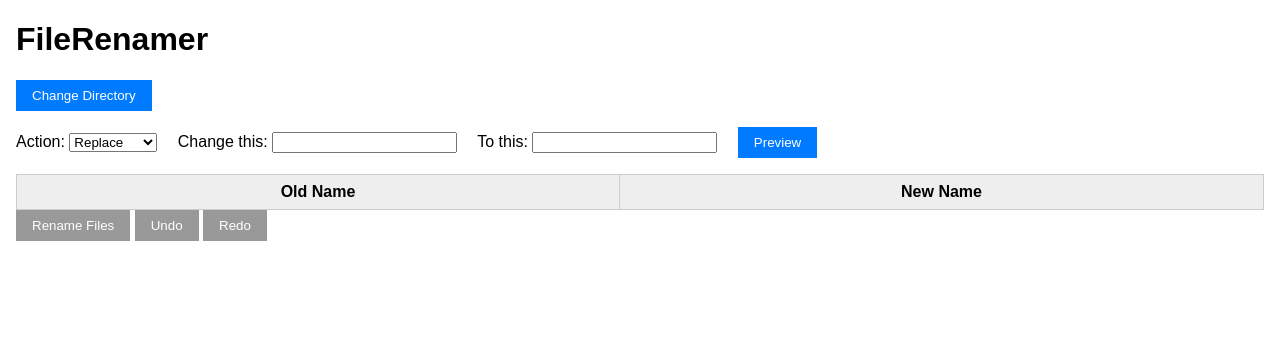
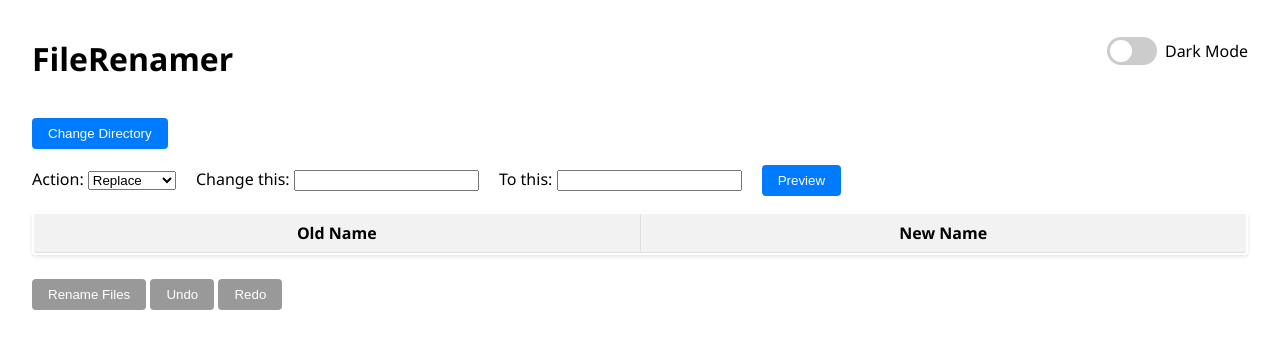
Before and after one commit to TurbulentRice/filerenamer, a Flask app: page / in a window 1280 px wide. Shown: the top 349 px of the page. Run offline with Flask 2, Linux system fonts and the light colour scheme; data that the repository does not hold is empty.

Commit message:
revamp styling

```diff
--- a/filerenamer/static/style.css
+++ b/filerenamer/static/style.css
@@ -1,7 +1,149 @@
-body { font-family: sans-serif; margin: 1rem; }
-table { border-collapse: collapse; width: 100%; margin-top: 1rem; }
-th, td { border: 1px solid #ccc; padding: 0.5rem; }
-th { background: #eee; }
+:root {
+  --bg: #ffffff;
+  --fg: #000000;
+  --accent: #007bff;
+  --table-head: #f2f2f2;
+  --disabled: #999999;
+  --table-border: #999999;
+}
+body.dark-mode {
+  --bg: #1e1e1e;
+  --fg: #d4d4d4;
+  --accent: #4dabf7;
+  --table-head: #2d2d2d;
+  --disabled: #555555;
+  --table-border: #d4d4d4;
+}
+body {
+  font-family: "Segoe UI", Arial, sans-serif;
+  margin: 1rem 2rem;
+  background: var(--bg);
+  color: var(--fg);
+  transition: background 0.2s ease, color 0.2s ease;
+}
 input, select { margin-right: 1rem; }
-.button { padding: 0.5rem 1rem; background: #007BFF; color: white; border: none; cursor: pointer; }
-.button:disabled { background: #999; }
+ .button {
+  padding: 0.5rem 1rem;
+  background: var(--accent);
+  color: #fff;
+  border: none;
+  border-radius: 4px;
+  cursor: pointer;
+}
+.button:disabled {
+  background: var(--disabled);
+  cursor: not-allowed;
+}
+#applyBtn, #undoBtn, #redoBtn {
+  margin-top: 0.5rem;
+}
+table {
+  border-collapse: collapse;
+  width: 100%;
+  margin-top: 1rem;
+  margin-bottom: 1rem;
+  table-layout: fixed;
+  border: 2px solid var(--table-border);
+  border-radius: 4px;
+  box-shadow: 0 2px 4px rgba(0, 0, 0, 0.1);
+  overflow: hidden;
+}
+th, td {
+  border-bottom: 1px solid #e0e0e0;
+  border-right: 1px solid #e0e0e0;
+  padding: 0.5rem;
+  overflow-wrap: anywhere;
+}
+/* Remove right border on last child to avoid double border */
+td:last-child, th:last-child {
+  border-right: none;
+}
+th {
+  background: var(--table-head);
+  position: sticky;
+  top: 0;
+}
+tbody {
+  max-height: 60vh;
+  overflow-y: auto;
+  display: block;
+}
+thead, tbody tr {
+  display: table;
+  width: 100%;
+  table-layout: fixed;
+}
+
+@media (max-width: 600px) {
+  label {
+    display: block;
+    margin-top: 0.5rem;
+  }
+  input[type="text"], input[type="number"], select {
+    width: 100%;
+    margin-top: 0.2rem;
+  }
+}
+
+/* Custom toggle switch for dark mode */
+.theme-toggle-container {
+  display: flex;
+  align-items: center;
+  justify-content: flex-end;
+  margin-bottom: 1rem;
+}
+.switch {
+  position: relative;
+  display: inline-block;
+  width: 50px;
+  height: 28px;
+  margin-right: 0.5rem;
+}
+.switch input {
+  opacity: 0;
+  width: 0;
+  height: 0;
+}
+.slider {
+  position: absolute;
+  cursor: pointer;
+  top: 0;
+  left: 0;
+  right: 0;
+  bottom: 0;
+  background-color: #ccc;
+  transition: 0.4s;
+  border-radius: 28px;
+}
+.slider:before {
+  position: absolute;
+  content: "";
+  height: 22px;
+  width: 22px;
+  left: 3px;
+  bottom: 3px;
+  background-color: #fff;
+  transition: 0.4s;
+  border-radius: 50%;
+}
+.switch input:checked + .slider {
+  background-color: var(--accent);
+}
+.switch input:checked + .slider:before {
+  transform: translateX(22px);
+}
+/* Optional: highlight focus */
+.switch input:focus + .slider {
+  box-shadow: 0 0 1px var(--accent);
+}
+.toggle-label {
+  font-size: 1rem;
+  color: var(--fg);
+}
+
+.header-row {
+  display: flex;
+  align-items: center;
+  justify-content: space-between;
+  margin-bottom: 1rem;
+}
--- a/filerenamer/templates/index.html
+++ b/filerenamer/templates/index.html
@@ -2,11 +2,21 @@
 <html lang="en">
 <head>
   <meta charset="UTF-8">
+  <meta name="viewport" content="width=device-width, initial-scale=1">
   <title>FileRenamer GUI</title>
   <link rel="stylesheet" href="/static/style.css">
 </head>
 <body>
-  <h1>FileRenamer</h1>
+  <div class="header-row">
+    <h1>FileRenamer</h1>
+    <div class="theme-toggle-container">
+      <label class="switch">
+        <input type="checkbox" id="themeToggle">
+        <span class="slider"></span>
+      </label>
+      <span class="toggle-label">Dark Mode</span>
+    </div>
+  </div>
 
   <div style="margin-bottom: 1rem;">
     <button class="button" id="changeDirBtn">Change Directory</button>
@@ -74,6 +84,20 @@
   <button class="button" id="redoBtn" disabled>Redo</button>
   <div id="status" style="margin-top:1rem; color: green;"></div>
 
+</script>
   <script src="/static/app.js"></script>
+  <script>
+    // Dark‑mode toggle
+    const themeToggle = document.getElementById("themeToggle");
+    const userPref = localStorage.getItem("filerenamer-theme");
+    if (userPref === "dark") {
+      document.body.classList.add("dark-mode");
+      themeToggle.checked = true;
+    }
+    themeToggle.addEventListener("change", () => {
+      document.body.classList.toggle("dark-mode", themeToggle.checked);
+      localStorage.setItem("filerenamer-theme", themeToggle.checked ? "dark" : "light");
+    });
+  </script>
 </body>
 </html>
```
